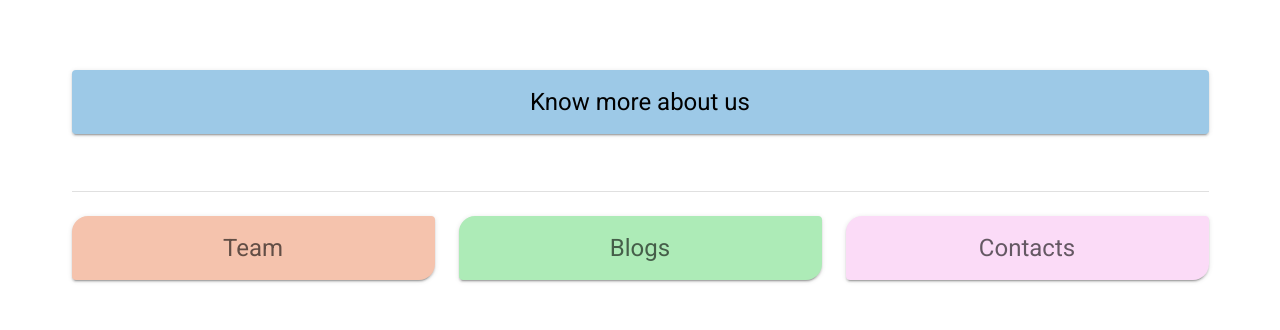
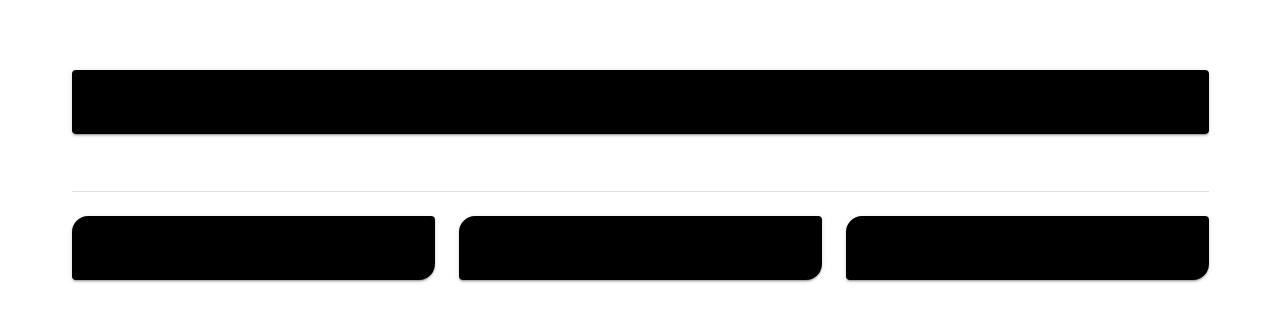
Before and after one commit to ieee-amu/ieee-amu, a Nuxt app: page / in a window 1280 px wide. Shown: the part 1254-1584 px from the top of the page. Built offline with nearby package versions, Linux system fonts and the light colour scheme.

Commit message:
Change button's color scheme

```diff
--- a/pages/index.vue
+++ b/pages/index.vue
@@ -51,8 +51,8 @@
     <v-container>
       <v-row justify="center">
         <v-col cols="12" sm="12">
-          <v-card color="rgba(157, 201, 231, 1)">
-            <v-card-text class="text-center headline black--text">
+          <v-card color="rgba(0, 0, 0, 1)">
+            <v-card-text class="text-center headline">
               Know more about us
             </v-card-text>
           </v-card>
@@ -64,7 +64,7 @@
     <v-container>
       <v-row justify="center">
         <v-col cols="10" sm="4">
-          <v-card :to="`/team`" shaped color="rgba(245, 195, 173, 1)">
+          <v-card :to="`/team`" shaped color="rgba(0, 0, 0, 1)">
             <v-card-text class="text-center headline">
               Team
             </v-card-text>
@@ -72,7 +72,7 @@
         </v-col>
 
         <v-col cols="10" sm="4">
-          <v-card :to="`/blog`" shaped color="rgba(173, 235, 183, 1)">
+          <v-card :to="`/blog`" shaped color="rgba(0, 0, 0, 1)">
             <v-card-text class="text-center headline">
               Blogs
             </v-card-text>
@@ -80,7 +80,7 @@
         </v-col>
 
         <v-col cols="10" sm="4">
-          <v-card :to="`/contact`" shaped color="rgba(251, 219, 247, 1)">
+          <v-card :to="`/contact`" shaped color="rgba(0, 0, 0, 1)">
             <v-card-text class="text-center headline">
               Contacts
             </v-card-text>
```
